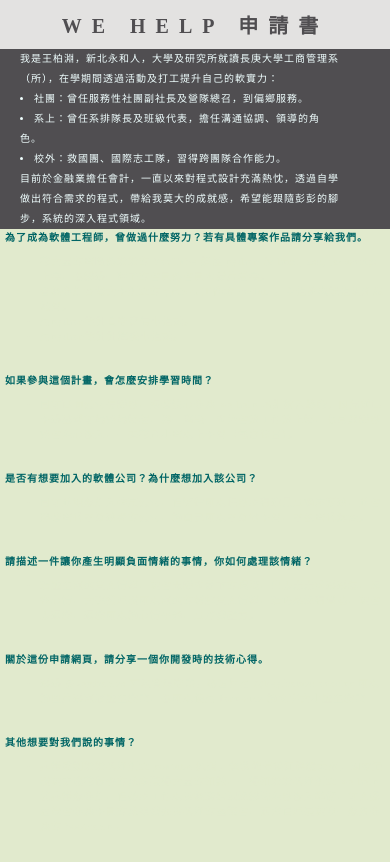
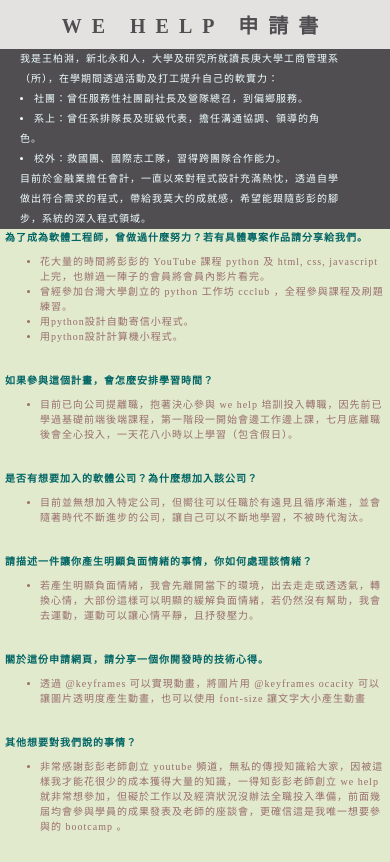
Before and after one commit to Brian-Wang0926/Brian-s-application, a plain HTML site: page index.html in a window 390 px wide. Drawn offline with Linux system fonts and the light colour scheme.

Commit message:
fix:index.css

```diff
--- a/index.css
+++ b/index.css
@@ -59,7 +59,7 @@ body{
     font-size: 33px;
 }
 .answer{
-    color:rgb(225, 234, 205);
+    color:rgb(153, 108, 108);
     font-size: 25px;
     letter-spacing: 1px;
     line-height: 2;
@@ -92,7 +92,7 @@ body{
         font-size: 27px;
     }
     .answer{
-        color:rgb(225, 234, 205);
+        color:rgb(153, 108, 108);
         font-size: 20px;
         letter-spacing: 1px;
         line-height: 1.5;
@@ -149,7 +149,7 @@ body{
         font-size: 12px;
     }
     .answer{
-        color:rgb(225, 234, 205);
+        color:rgb(153, 108, 108);
         font-size: 10px;
         letter-spacing: 1px;
     }
```
